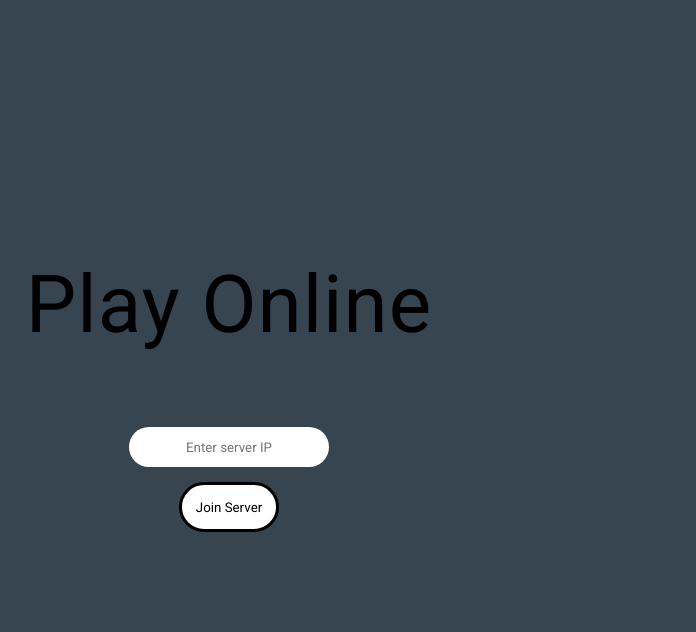
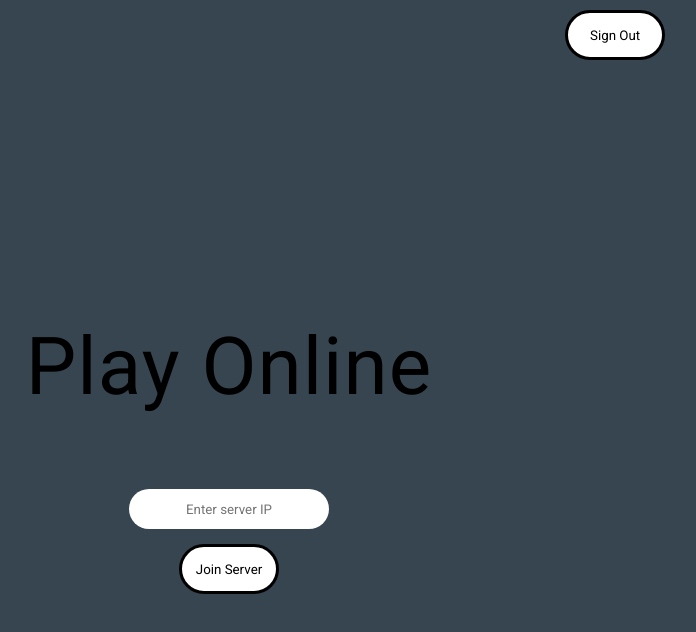
Before and after one commit to ryxnseamxn/Online-Chess, a website: page public/pages/lobby.html in a window 1280 px wide. Shown: the whole page, without its empty margins (411-1107 px from the left). Drawn offline with Linux system fonts and the light colour scheme.

Commit message:
Linkpages (#23)
* changed default route and deleted old node files

* successfully linked html pages

```diff
--- a/app.js
+++ b/app.js
@@ -5,6 +5,7 @@ const path = require('path');
 
 app.get('/', (req, res) => {
   res.sendFile(path.join(__dirname, 'public/pages/login.html'));
+  res.redirect('/pages/login.html');
 })
 
 app.listen(port, () => {
--- a/public/pages/lobby.html
+++ b/public/pages/lobby.html
@@ -8,13 +8,16 @@
     <link rel="stylesheet" href="https://fonts.googleapis.com/css?family=Roboto">
 </head>
 <body>
+    <nav>
+        <a href=login.html><button class="button">Sign Out</button></a>
+    </nav>
     <div class="main">
         <label class="label">Play Online</label>
         <section class="input">
             <input type="text" placeholder="Enter server IP">
         </section>
         <section class="buttons">
-            <button class="button">Join Server</button>
+            <a href=game.html><button class="button">Join Server</button></a>
         </section>
     </div>
 </body>
--- a/public/scripts/login.js
+++ b/public/scripts/login.js
@@ -0,0 +1,4 @@
+let login = () => {
+    var currentUrl = document.location.href;
+    console.log(currentUrl);
+}
--- a/public/styles/game.css
+++ b/public/styles/game.css
@@ -10,6 +10,36 @@ body,html {
     justify-content: center;
 }
 
+.main {
+    display: flex;
+    flex-direction: column;
+    align-items: center;
+    justify-content: center;
+    margin:30vh;
+}
+
+.button {
+    border: 3px solid black;
+    width: 100px;
+    height: 50px;
+    border-radius: 25px;
+    transition: all 0.5s;
+    margin: auto;
+    background: white;
+    font-size: auto;
+}
+
+.buttons {
+    display: flex;
+    flex-direction: column;
+    padding: 15px;
+}
+
+.button:hover {
+    background-color: black;
+    color: white;
+    cursor: pointer;
+}
 
 .chessBoard {
     width: 800px;
--- a/public/styles/lobby.css
+++ b/public/styles/lobby.css
@@ -6,8 +6,18 @@
 body,html {
     background-color: #36454F;
     display: flex;
+    flex-direction: column;
     align-items: center;
-    justify-content: center;
+    margin: 0;
+    padding: 0;
+}
+nav {
+    width: 100%;
+    display: flex;
+    flex-direction: row-reverse;
+    justify-content: flex-start;
+    padding: 10px;
+    background-color: #36454F;
 }
 
 .main {
@@ -24,7 +34,6 @@ body,html {
     height: 50px;
     border-radius: 25px;
     transition: all 0.5s;
-    margin: auto;
     background: white;
     font-size: auto;
 }
```
Also changed, not shown: public/pages/game.html (+3 -0 lines), public/pages/login.html (+2 -1 lines).
